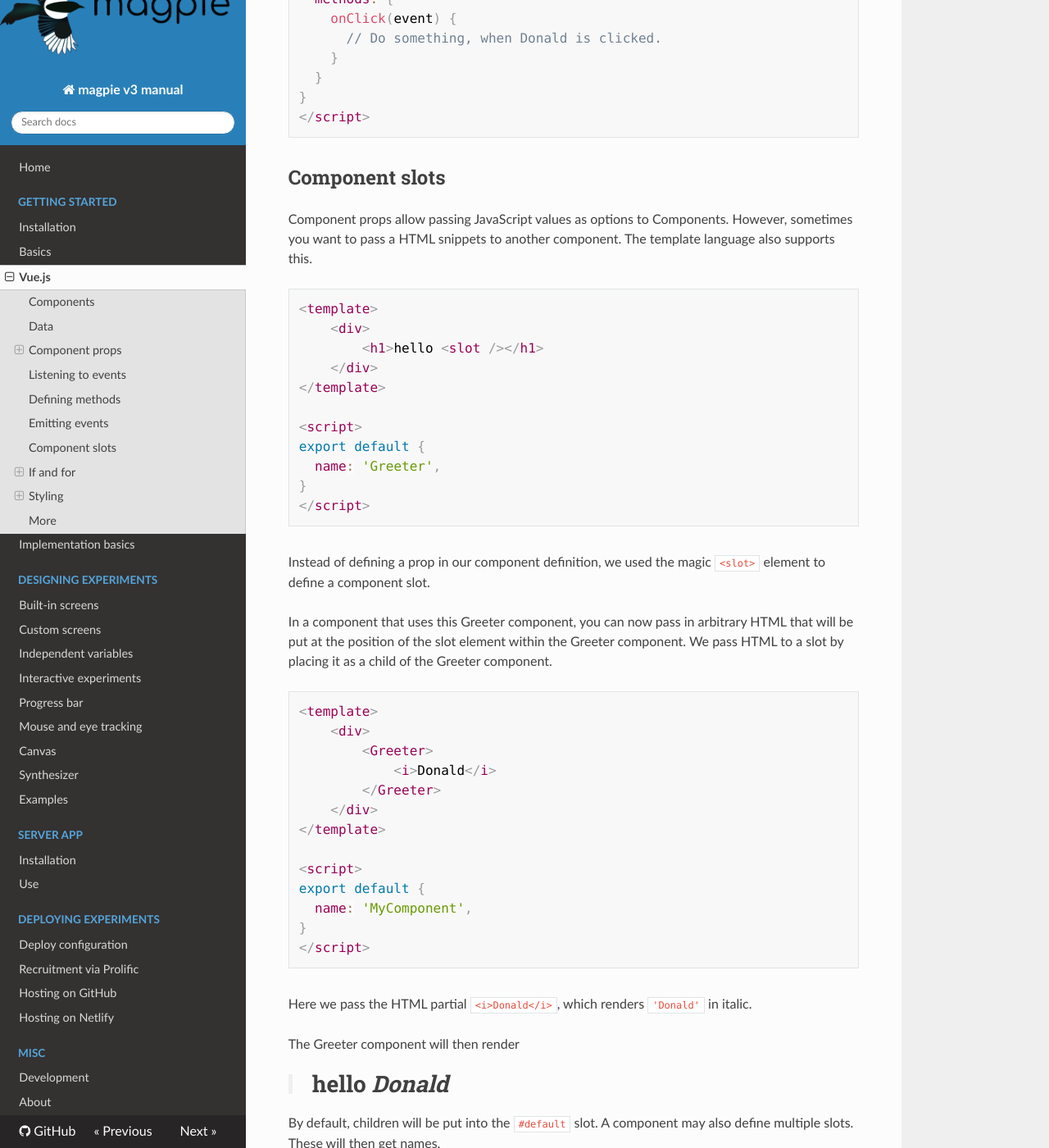
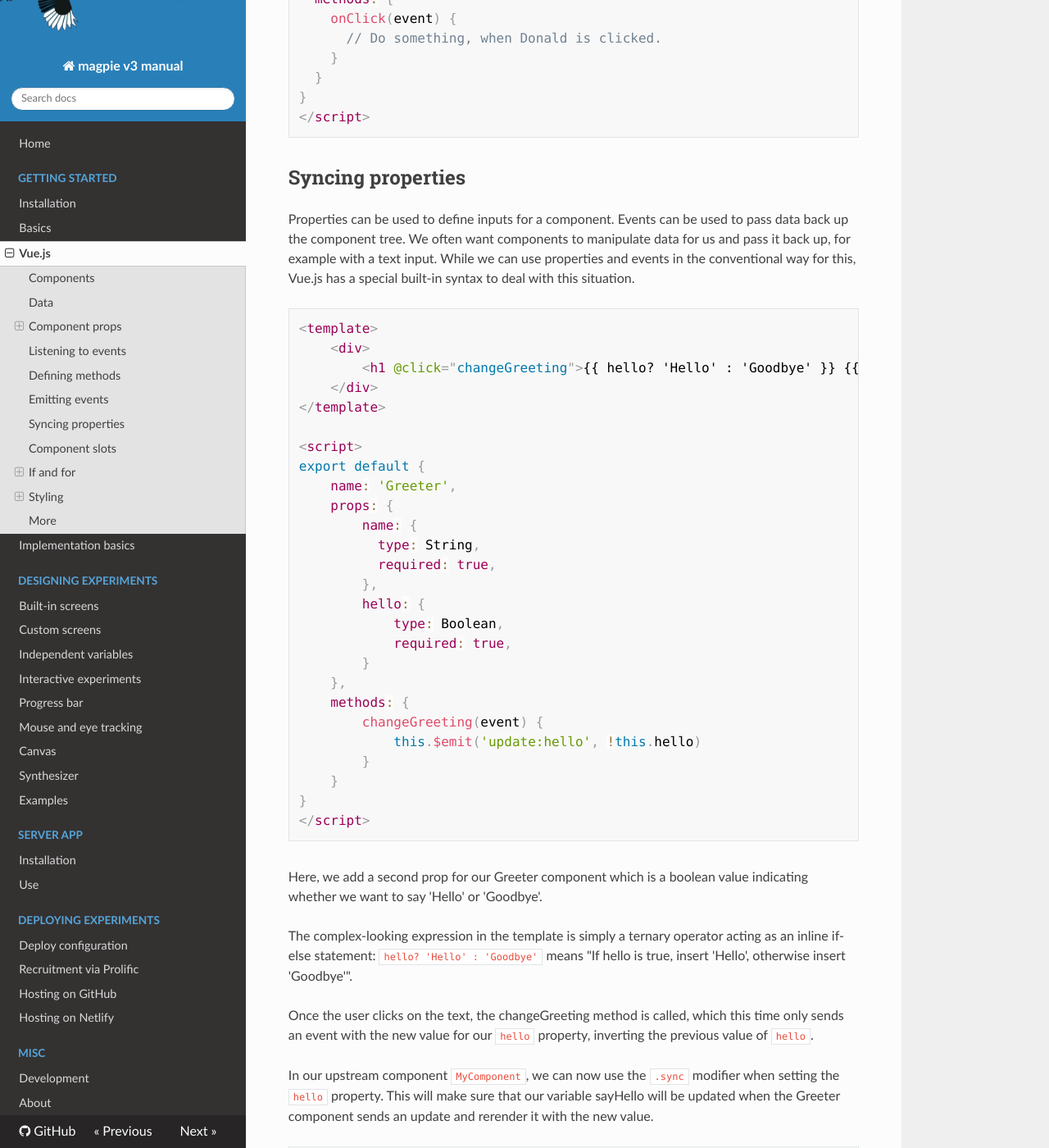
Before and after one commit to magpie-ea/magpie-v3-docs, an MkDocs documentation site: the page built from docs/00_getting_started/03_vue_js.md, in a window 1280 px wide and 1400 px high, scrolled down 7783 px. Shown: the whole window at 82% size. Built offline with MkDocs 1.6.1, drawn with Linux system fonts in a browser that asks for light colours; some of the changed text lies outside the part shown.

Commit message:
Vue.js: Document syncing properties

````diff
--- a/docs/00_getting_started/03_vue_js.md
+++ b/docs/00_getting_started/03_vue_js.md
@@ -315,6 +315,72 @@ export default {
 }
 </script>
 ```
+
+## Syncing properties
+Properties can be used to define inputs for a component. Events can be used to pass data back up the component tree.
+We often want components to manipulate data for us and pass it back up, for example with a text input.
+While we can use properties and events in the conventional way for this, Vue.js has a special built-in syntax to
+deal with this situation.
+
+```html
+<template>
+    <div>
+        <h1 @click="changeGreeting">{{ hello? 'Hello' : 'Goodbye' }} {{name}}</h1>
+    </div>
+</template>
+
+<script>
+export default {
+    name: 'Greeter',
+    props: {
+        name: {
+          type: String,
+          required: true,
+        },
+        hello: {
+            type: Boolean,
+            required: true,
+        }
+    },
+    methods: {
+        changeGreeting(event) {
+            this.$emit('update:hello', !this.hello)
+        }
+    }
+}
+</script>
+```
+
+Here, we add a second prop for our Greeter component which is a boolean value indicating whether we want to say 'Hello' or 'Goodbye'.
+
+The complex-looking expression in the template is simply a ternary operator acting as an inline if-else statement: `hello? 'Hello' : 'Goodbye'`
+means "If hello is true, insert 'Hello', otherwise insert 'Goodbye'".
+
+Once the user clicks on the text, the changeGreeting method is called, which this time only sends an event with the new value for our `hello` property,
+inverting the previous value of `hello`.
+
+In our upstream component `MyComponent`, we can now use the `.sync` modifier when setting the `hello` property. This will make sure
+that our variable sayHello will be updated when the Greeter component sends an update and rerender it with the new value.
+
+```html
+<template>
+    <div>
+        <Greeter :name="'Donald'" :hello.sync="sayHello" />
+    </div>
+</template>
+
+<script>
+export default {
+  name: 'MyComponent',
+  data() {
+      return {
+          sayHello: true
+      }
+  }
+}
+</script>
+```
+
 
 ## Component slots
 Component props allow passing JavaScript values as options to Components.
````
